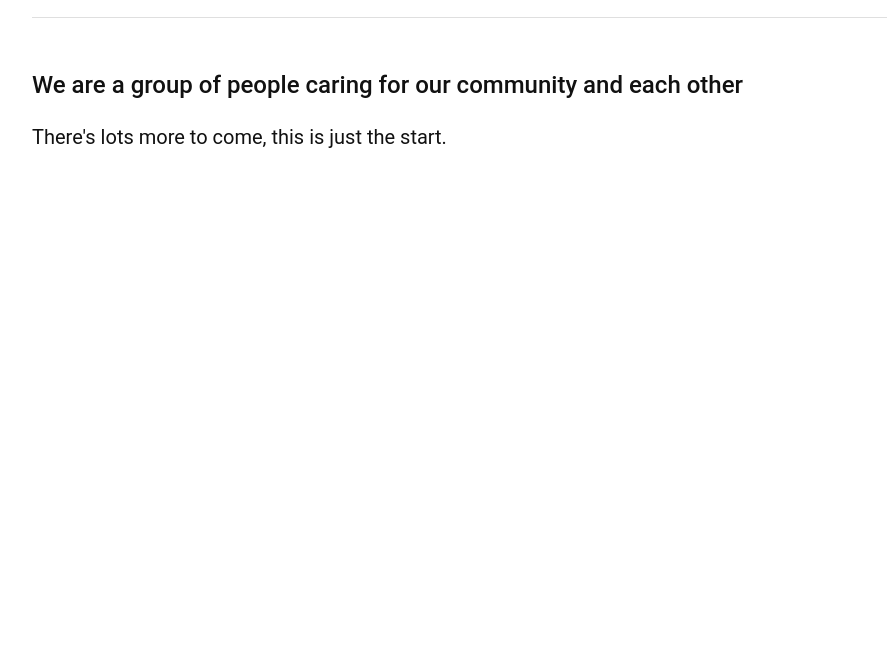
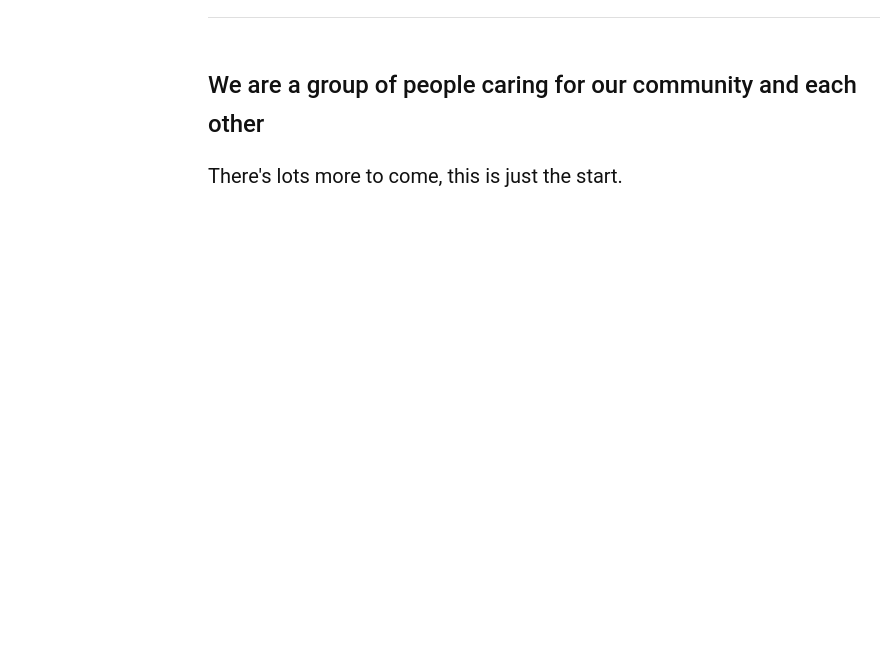
Before and after one commit to hawkz/hopecollective, a plain HTML site: page index.html in a window 1280 px wide. Shown: the part 135-800 px from the top of the page, without its empty margins (96-983 px from the left). Drawn offline with Linux system fonts and the light colour scheme.

Commit message:
Update index.html

```diff
--- a/index.html
+++ b/index.html
@@ -9,7 +9,7 @@
 </head>
 <body>
   <div>
-    <div class="container px2 sm-px3" style="max-width:64rem;">
+    <div class="container px2 sm-px3" style="max-width:42rem;">
       <header class="py2 mt3 border-bottom">
         <h1>Hope Collective</h1>
       </header>
```
